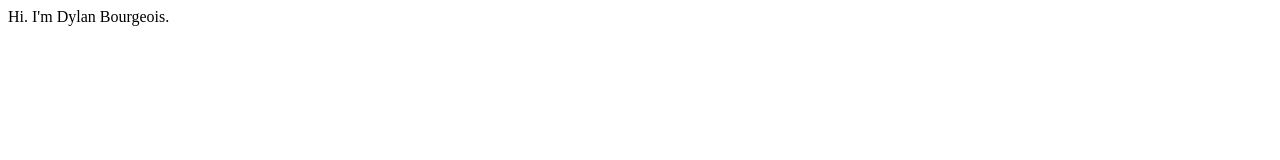
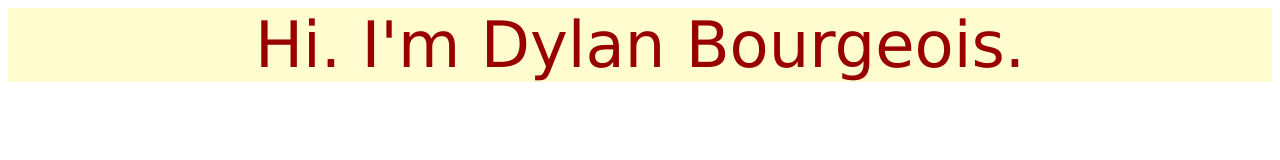
Before and after one commit to dtsbourg/dylanbourgeois.com, a plain HTML site: page index.html in a window 1280 px wide. Drawn offline with Linux system fonts and the light colour scheme.

Commit message:
commit #5

```diff
--- a/index.html
+++ b/index.html
@@ -7,7 +7,10 @@
 
 	<body>
 		<div id='pageBloc'>
-			<header>
+			<header style="background-color: #FFFDD0;
+	color: #990000;
+	font-size: 4em;
+	font-family: Verdana; text-align:center;">
 				Hi. I'm Dylan Bourgeois.
 			 </header>
 		</div>
```
